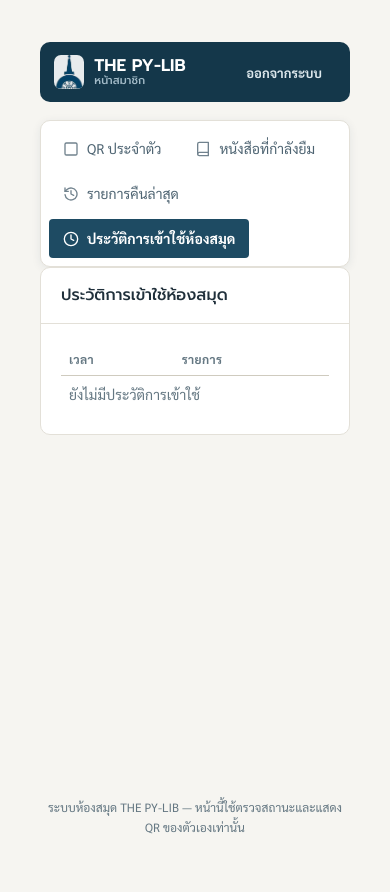
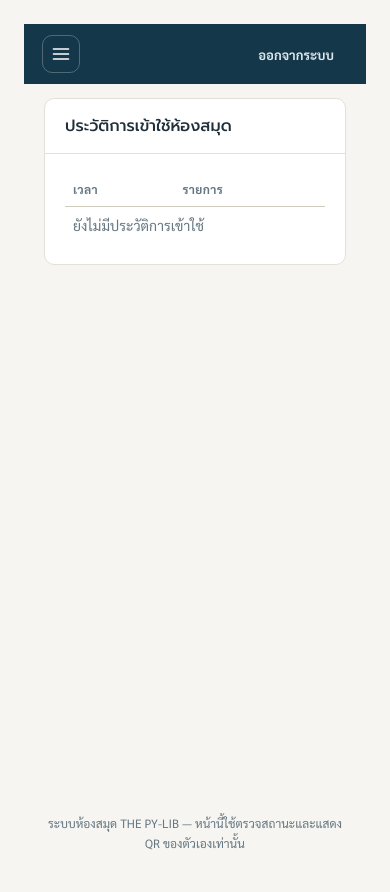
Before and after one commit to Nonx2360/The-PY-LIB-Project, a Flask app: page /member/access in a window 390 px wide. Run offline with Flask 3, Linux system fonts and the light colour scheme; the visitor is signed in with stand-in values (Sample User, id 1); data comes from the database, SQL or seed files in the repository; data that the repository does not hold is empty.

Commit message:
feat(member): full-screen portal with collapsible left sidebar
- the portal shell becomes a full-width app layout: a navy left sidebar
  (brand + vertical module nav pinned logout-free) beside the main
  column; the protected pages stretch the whole viewport now
- a hamburger button in the topbar toggles the sidebar: on desktop it
  folds the rail away with a smooth width transition and the choice is
  remembered per device (localStorage only, nothing sent anywhere);
  below 900px the sidebar becomes an overlay drawer with a backdrop,
  closable by backdrop click or Escape
- the topbar on logged-out pages (login / first activation) keeps the
  brand and the activation hint; the shared brand markup moved into a
  Jinja macro so both variants render identically
- the horizontal module nav introduced for the page split is replaced
  by vertical sidebar links; #icon-menu added to the vendored icon set
  and member_layout.js renders/closes everything behaviourally
- READMEs: portal bullets, member_base tree line and the js tree list
  updated for the sidebar layout

```diff
--- a/web/static/style.css
+++ b/web/static/style.css
@@ -537,19 +537,40 @@ table.dataTable thead th.sorting_desc::after { content: "↓"; color: var(--navy
  * ============================================================ */
 .muted { color: var(--ink-3); font-size: 14px; }
 
-.member-body { align-items: flex-start; }
+.member-body { align-items: stretch; }
 
+/* ── Member portal layout: full-width app + collapsible left sidebar ── */
 .member-shell {
-    width: 100%; max-width: 880px; min-height: 100vh;
-    margin: 0 auto; padding: 18px 16px 30px;
-    display: flex; flex-direction: column;
+    display: flex; align-items: stretch;
+    width: 100%; min-height: 100vh; padding: 0;
 }
 
-.member-topbar {
-    display: flex; align-items: center; justify-content: space-between;
-    gap: 10px; padding: 10px 14px; margin-bottom: 18px;
+.member-sidebar {
+    flex: 0 0 auto; width: 240px;
+    display: flex; flex-direction: column;
     background: var(--navy-deep); color: #FFFFFF;
-    border-radius: var(--radius-card);
+    padding: 16px 12px 12px;
+    position: sticky; top: 0; height: 100vh; height: 100dvh;
+    overflow-y: auto;
+    transition: width 0.22s ease, padding 0.22s ease, transform 0.22s ease;
+    z-index: 40;
+}
+
+@media (min-width: 901px) {
+    .member-shell.side-collapsed .member-sidebar {
+        width: 0; padding-left: 0; padding-right: 0; overflow: hidden;
+    }
+}
+
+.member-sidebar-brand {
+    padding: 2px 4px 14px; margin-bottom: 12px;
+    border-bottom: 1px solid rgba(255, 255, 255, 0.12);
+    white-space: nowrap;
+}
+
+.member-sidebar-foot {
+    margin-top: auto; padding: 12px 6px 2px;
+    font-size: 11.5px; line-height: 1.5; color: #A4BCC9;
 }
 
 .member-brand {
@@ -565,17 +586,62 @@ table.dataTable thead th.sorting_desc::after { content: "↓"; color: var(--navy
 
 .member-brand-text small { font-weight: 400; font-size: 11px; color: #A4BCC9; }
 
+.member-main {
+    flex: 1; min-width: 0;
+    display: flex; flex-direction: column;
+}
+
+.member-topbar {
+    display: flex; align-items: center; justify-content: space-between;
+    gap: 10px; padding: 10px 18px;
+    background: var(--navy-deep); color: #FFFFFF;
+}
+
+.member-toggle-btn {
+    display: inline-flex; align-items: center; justify-content: center;
+    width: 38px; height: 38px; flex: 0 0 auto;
+    background: transparent; color: #FFFFFF; cursor: pointer;
+    border: 1px solid rgba(255, 255, 255, 0.25); border-radius: 10px;
+    transition: background 0.15s;
+}
+.member-toggle-btn:hover { background: rgba(255, 255, 255, 0.10); }
+
+/* mobile / narrow screens: the sidebar becomes an overlay drawer */
+.member-backdrop {
+    display: none; position: fixed; inset: 0;
+    background: rgba(11, 19, 26, 0.55); z-index: 30;
+}
+@media (max-width: 900px) {
+    .member-sidebar {
+        position: fixed; top: 0; bottom: 0; left: 0;
+        width: 264px; max-width: 84vw;
+        transform: translateX(-100%);
+        transition: transform 0.22s ease;
+    }
+    .member-shell.side-open .member-sidebar {
+        transform: none;
+        box-shadow: 0 12px 40px rgba(0, 0, 0, 0.35);
+    }
+    .member-shell.side-open + .member-backdrop { display: block; }
+}
+
 .member-logout-form { margin: 0; }
 .member-logout-form .btn-ghost { color: #DCE7EC; }
 .member-logout-form .btn-ghost:hover { color: #FFFFFF; background: rgba(255,255,255,0.08); }
 
 .member-topbar-note { font-size: 13px; color: #A4BCC9; }
 
-.member-alerts { display: flex; flex-direction: column; gap: 8px; margin-bottom: 14px; }
+.member-alerts { display: flex; flex-direction: column; gap: 8px; margin: 14px 20px 0; }
 
-.member-content { flex: 1; display: flex; flex-direction: column; gap: 16px; }
+.member-content {
+    flex: 1; display: flex; flex-direction: column; gap: 16px;
+    padding: 14px 20px 0;
+}
 
-.member-foot { margin-top: 22px; text-align: center; color: var(--ink-3); font-size: 12px; }
+.member-foot {
+    margin-top: auto; padding: 22px 20px 14px;
+    text-align: center; color: var(--ink-3); font-size: 12px;
+}
 
 .member-expiry-ok { margin-bottom: -6px; }
 
@@ -647,23 +713,20 @@ table.dataTable thead th.sorting_desc::after { content: "↓"; color: var(--navy
     padding: 10px 16px; display: inline-block; margin: 4px 0 10px;
 }
 
-/* ── Member portal nav: one module per page ─────────────────────────── */
+/* ── Sidebar nav: one member module per page ────────────────────────── */
 .member-nav {
-    display: flex; flex-wrap: wrap; gap: 6px; padding: 8px;
-    background: var(--surface);
-    border: 1px solid var(--line);
-    border-radius: var(--radius-card);
-    box-shadow: var(--shadow-soft);
+    display: flex; flex-direction: column; gap: 4px; padding: 0;
 }
 .member-nav a {
-    display: inline-flex; align-items: center; gap: 8px;
-    padding: 8px 14px; border-radius: var(--radius-stamp);
-    font-size: 14px; color: var(--ink-2); text-decoration: none;
+    display: flex; align-items: center; gap: 10px;
+    padding: 11px 12px; border-radius: 10px;
+    font-size: 14.5px; color: #C9D9E1; text-decoration: none;
     white-space: nowrap;
+    transition: background 0.15s, color 0.15s;
 }
-.member-nav a svg { flex: 0 0 auto; opacity: 0.8; }
-.member-nav a:hover { background: var(--navy-wash); color: var(--navy); }
-.member-nav a.active { background: var(--navy); color: #FFFFFF; font-weight: 600; }
+.member-nav a svg { flex: 0 0 auto; opacity: 0.85; }
+.member-nav a:hover { background: rgba(255, 255, 255, 0.08); color: #FFFFFF; }
+.member-nav a.active { background: rgba(255, 255, 255, 0.14); color: #FFFFFF; font-weight: 600; }
 .member-nav a.active svg { opacity: 1; }
 
 /* home-page summary chips linking to each module page */
--- a/web/templates/member_base.html
+++ b/web/templates/member_base.html
@@ -9,9 +9,8 @@
 </head>
 <body class="login-body member-body">
     {% include 'icons.svg' %}
-    <div class="member-shell">
-        <header class="member-topbar">
-            <a class="member-brand" href="{{ url_for('member_login') }}">
+    {%- macro member_brand_link() %}
+    <a class="member-brand" href="{{ url_for('member_portal') }}">
         <img src="{{ url_for('serve_assets', filename='logos/school_logo.png') }}" alt="Logo" class="brand-logo"
              onerror="this.style.display='none';this.nextElementSibling.style.display='flex'">
         <div class="brand-icon" style="display:none">
@@ -19,16 +18,11 @@
         </div>
         <span class="member-brand-text">THE PY-LIB<small>หน้าสมาชิก</small></span>
     </a>
+    {%- endmacro %}
+    <div class="member-shell" id="memberShell">
         {% if session.member_id %}
-            <form method="POST" action="{{ url_for('member_logout') }}" class="member-logout-form">
-                {{ csrf_field }}
-                <button type="submit" class="btn btn-ghost btn-sm">ออกจากระบบ</button>
-            </form>
-            {% elif session.activation_member_id %}
-            <span class="member-topbar-note">กำลังเปิดใช้งาน — ตั้งรหัส PIN ด้านล่าง</span>
-            {% endif %}
-        </header>
-        {% if session.member_id %}
+        <aside class="member-sidebar" id="memberSidebar">
+            <div class="member-sidebar-brand">{{ member_brand_link() }}</div>
             <nav class="member-nav" aria-label="เมนูโมดูลของสมาชิก">
                 {% set nav_ep = request.endpoint %}
                 <a href="{{ url_for('member_portal') }}" class="{% if nav_ep == 'member_portal' %}active{% endif %}">
@@ -44,7 +38,29 @@
                     <svg width="16" height="16" aria-hidden="true"><use href="#icon-clock"/></svg> ประวัติการเข้าใช้ห้องสมุด
                 </a>
             </nav>
+            <p class="member-sidebar-foot">ระบบห้องสมุด THE PY-LIB</p>
+        </aside>
+        <div class="member-backdrop" id="memberBackdrop"></div>
         {% endif %}
+        <div class="member-main">
+            <header class="member-topbar">
+                {% if session.member_id %}
+                <button type="button" class="member-toggle-btn" id="memberSideToggle"
+                        aria-controls="memberSidebar" aria-expanded="true"
+                        aria-label="พับ / กางแถบเมนูด้านซ้าย">
+                    <svg width="20" height="20" aria-hidden="true"><use href="#icon-menu"/></svg>
+                </button>
+                <form method="POST" action="{{ url_for('member_logout') }}" class="member-logout-form">
+                    {{ csrf_field }}
+                    <button type="submit" class="btn btn-ghost btn-sm">ออกจากระบบ</button>
+                </form>
+                {% else %}
+                <div class="member-topbar-brand">{{ member_brand_link() }}</div>
+                {% if session.activation_member_id %}
+                <span class="member-topbar-note">กำลังเปิดใช้งาน — ตั้งรหัส PIN ด้านล่าง</span>
+                {% endif %}
+                {% endif %}
+            </header>
             {% with messages = get_flashed_messages(with_categories=true) %}
             {% if messages %}
             <div class="member-alerts">
@@ -68,6 +84,8 @@
                 ระบบห้องสมุด THE PY-LIB — หน้านี้ใช้ตรวจสถานะและแสดง QR ของตัวเองเท่านั้น
             </footer>
         </div>
+    </div>
+    <script src="{{ url_for('static', filename='js/member_layout.js') }}"></script>
     {% block scripts %}{% endblock %}
 </body>
 </html>
```
Also changed, not shown: ENG-README.md (+3 -2 lines), web/static/js/member_layout.js (added, +67 -0 lines), README.md, web/templates/icons.svg. Lines whose indentation alone changed are shown as unchanged.
